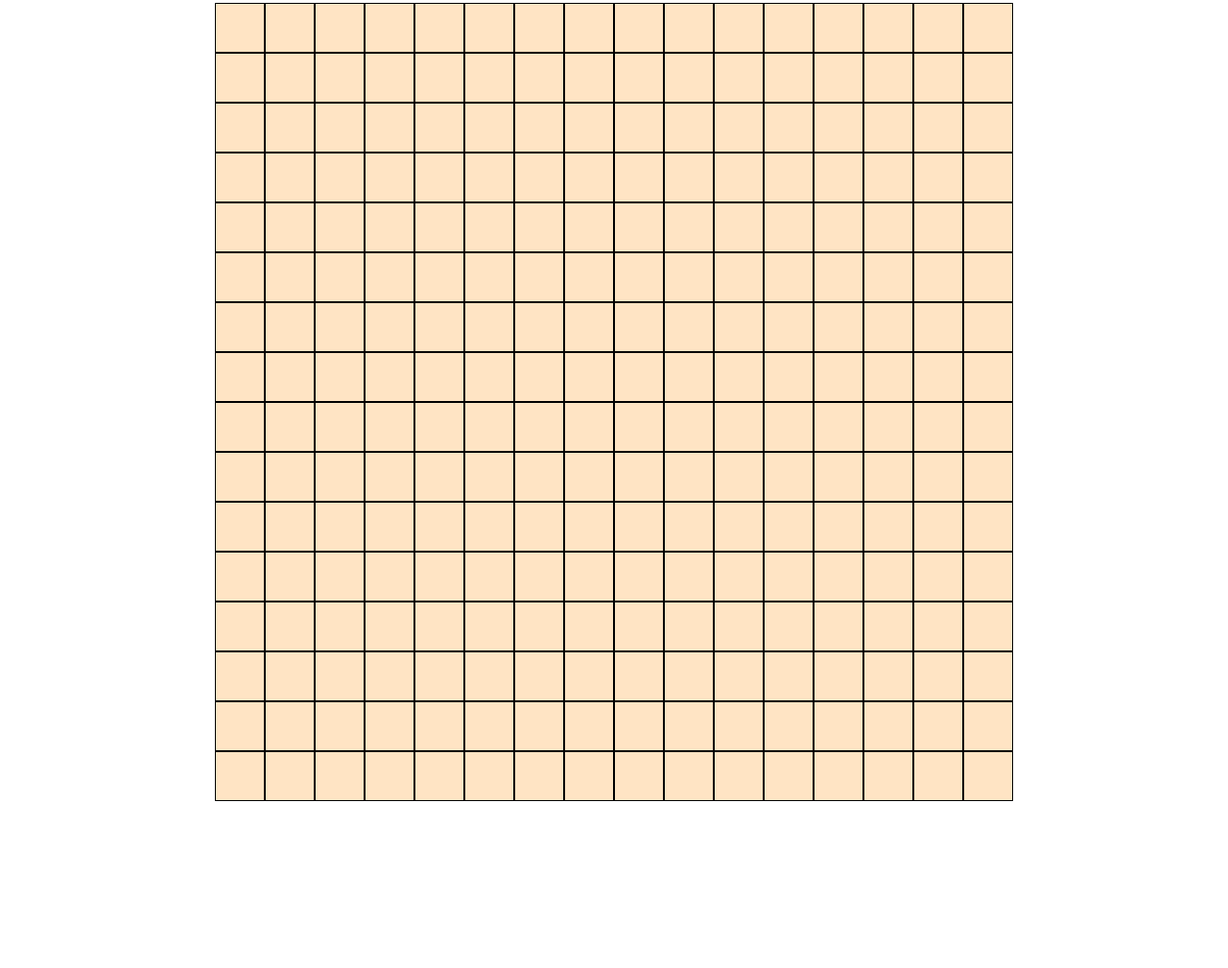
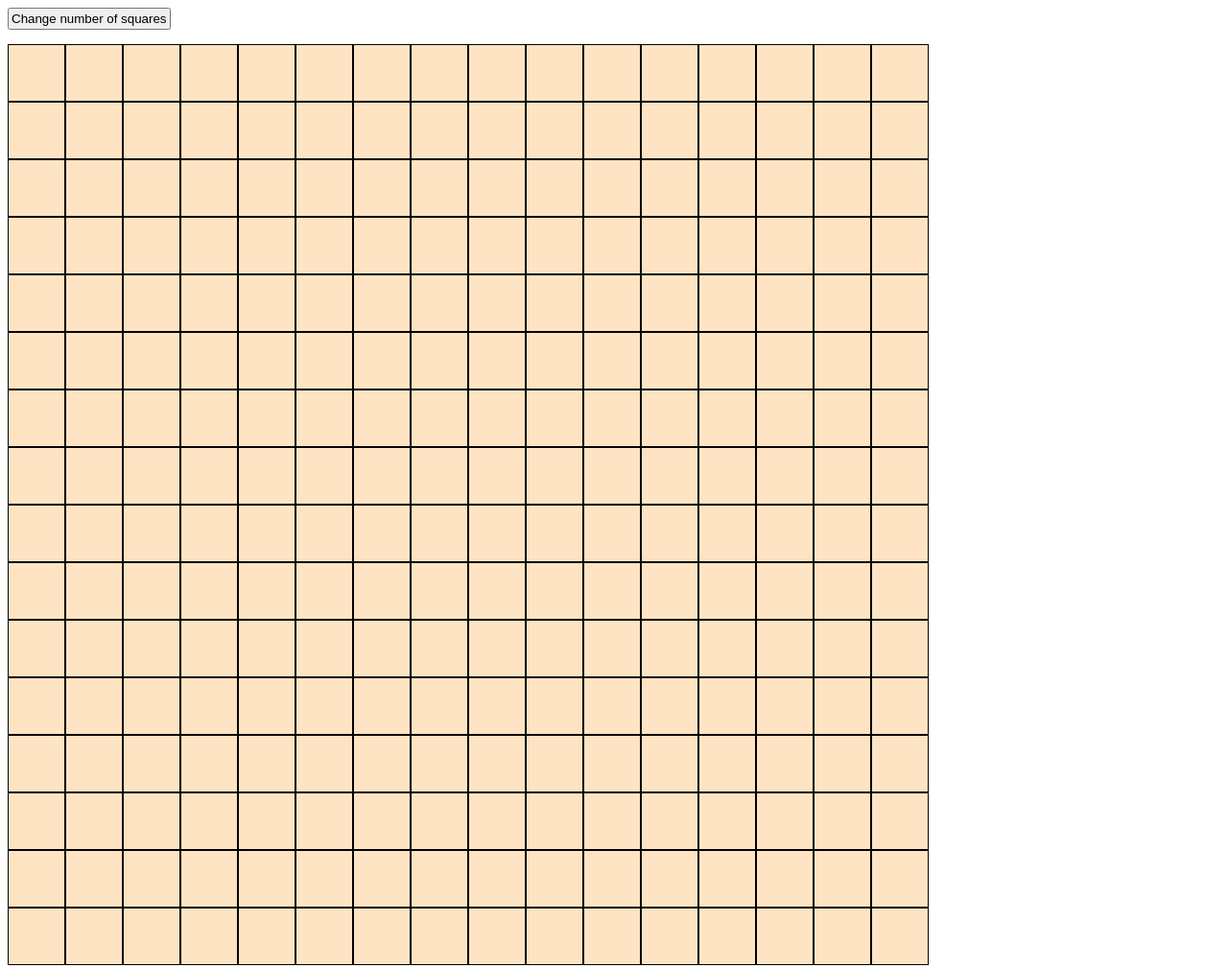
Before and after one commit to loopsc/etch-a-sketch, a plain HTML site: page index.html in a window 1280 px wide. Shown: the whole page at 96% size. Before the commit the page ends 835 px from the top, so only its background shows below. Drawn offline with Linux system fonts and the light colour scheme.

Commit message:
Grid size adjustable
User can click button and set the grid size.
New Grid is undrawable however.

```diff
--- a/javascript.js
+++ b/javascript.js
@@ -1,17 +1,50 @@
-const container = document.querySelector('#container')
+const container = document.querySelector("#container");
+const inputGridButton = document.querySelector(".squares-input");
+const startingGrid = 16;
+const containerSize = 960;
 
-for (let i=0; i < 256; i++){
-    const square = document.createElement('div');
-    square.classList.add('square');
+let cellDimensions = containerSize/startingGrid
 
-    container.appendChild(square)
+let gridList = document.querySelectorAll(".cell");
+
+drawGrid(startingGrid);
+
+
+gridList.forEach((grid) => {
+  grid.addEventListener("mouseover", () => {
+    grid.style.backgroundColor = "grey";
+  });
+});
+
+inputGridButton.addEventListener("click", () => {
+  userInputGrids = prompt("Number of squares per side?");
+  while (userInputGrids > 100) {
+    userInputGrids = prompt("Number of squares per side? (<= 100)");
+  }
+
+  removeGrid();
+
+  cellDimensions = containerSize / userInputGrids
+
+  drawGrid(userInputGrids);
+});
+
+function removeGrid() {
+  while (container.firstChild) {
+    container.removeChild(container.lastChild);
+  }
 }
 
+function drawGrid(numGrid) {
+  for(let row = 0; row < numGrid; row++){
+    for(let col = 0; col < numGrid; col++){
+      const cell = document.createElement('div')
+      cell.classList.add('cell')
 
-gridList = document.querySelectorAll('.square')
+      cell.setAttribute('style', `width: ${cellDimensions}px; height: ${cellDimensions}px; `)
 
-gridList.forEach(grid => {
-    grid.addEventListener('mouseover', () => {
-        grid.style.backgroundColor = 'grey'
-    })
-});
+      container.appendChild(cell)
+    }
+  }
+  gridList = document.querySelectorAll(".cell");
+}
--- a/styles.css
+++ b/styles.css
@@ -1,26 +1,25 @@
-body {
-    margin: 0;
-    display: flex;
-    flex-direction: column;
-    justify-content: center;
-    align-items: center;
-    height: 100vh;
-}
+/* body {
+    margin: 0 auto;
+} */
 
 #container {
   display: flex;
-    justify-content: center;
-    align-items: center;
-    height: 832px;
-    width: 832px;
   flex-wrap: wrap;
-    background-color: aqua;
+  height: 960px;
+  width: 960px;
+
+  background-color: aquamarine;
 }
 
-.square {
-    border: 1px solid black;
-    flex: 0 0 50px;
+.cell {
+  box-sizing: border-box;
+  border: 0.1px solid black;
+  width: 50px;
   height: 50px;
+
+  padding: 0;
+  margin: 0;
+
   background-color: bisque;
 }
 
```
Lines whose indentation alone changed are shown as unchanged.
